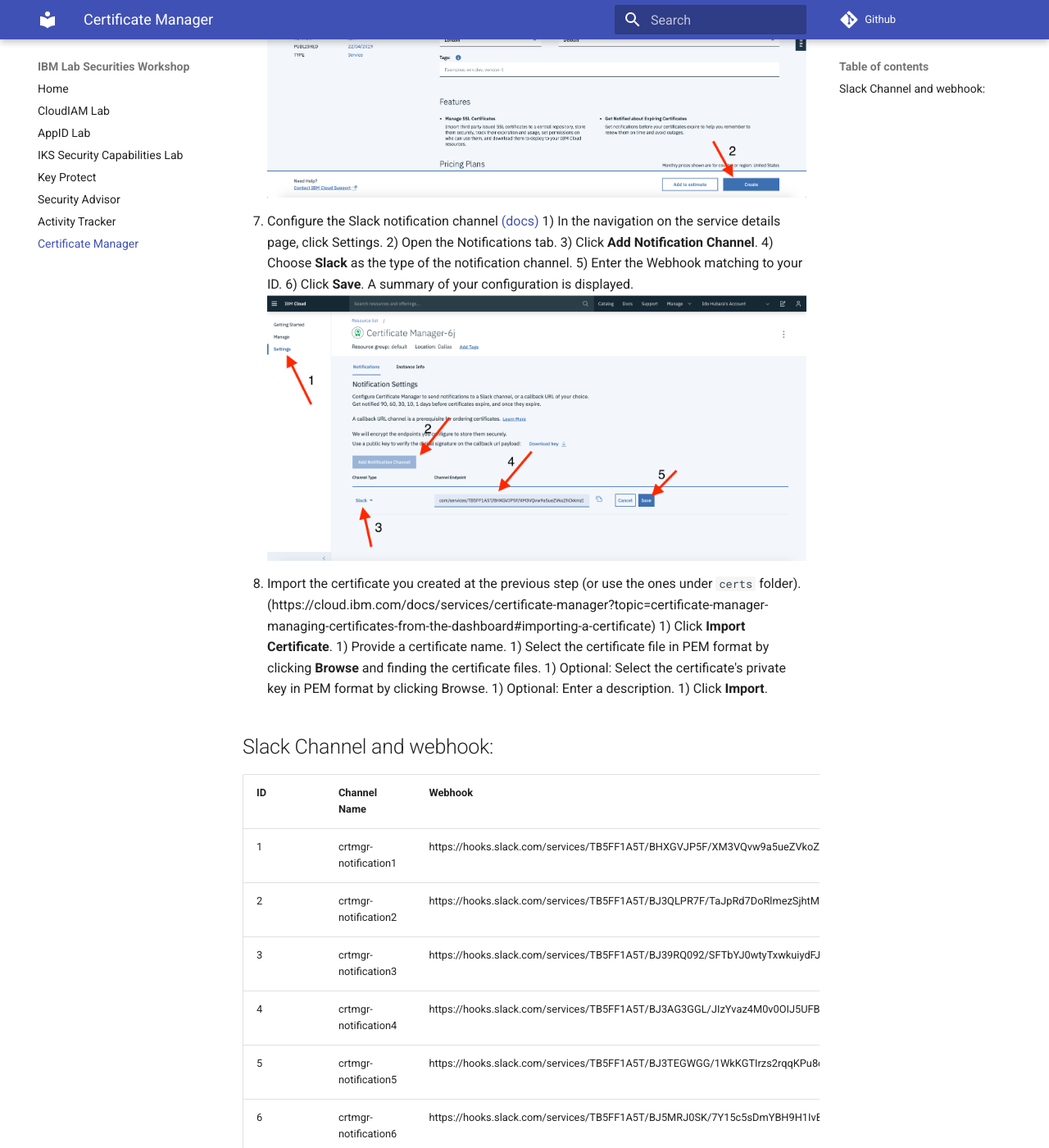
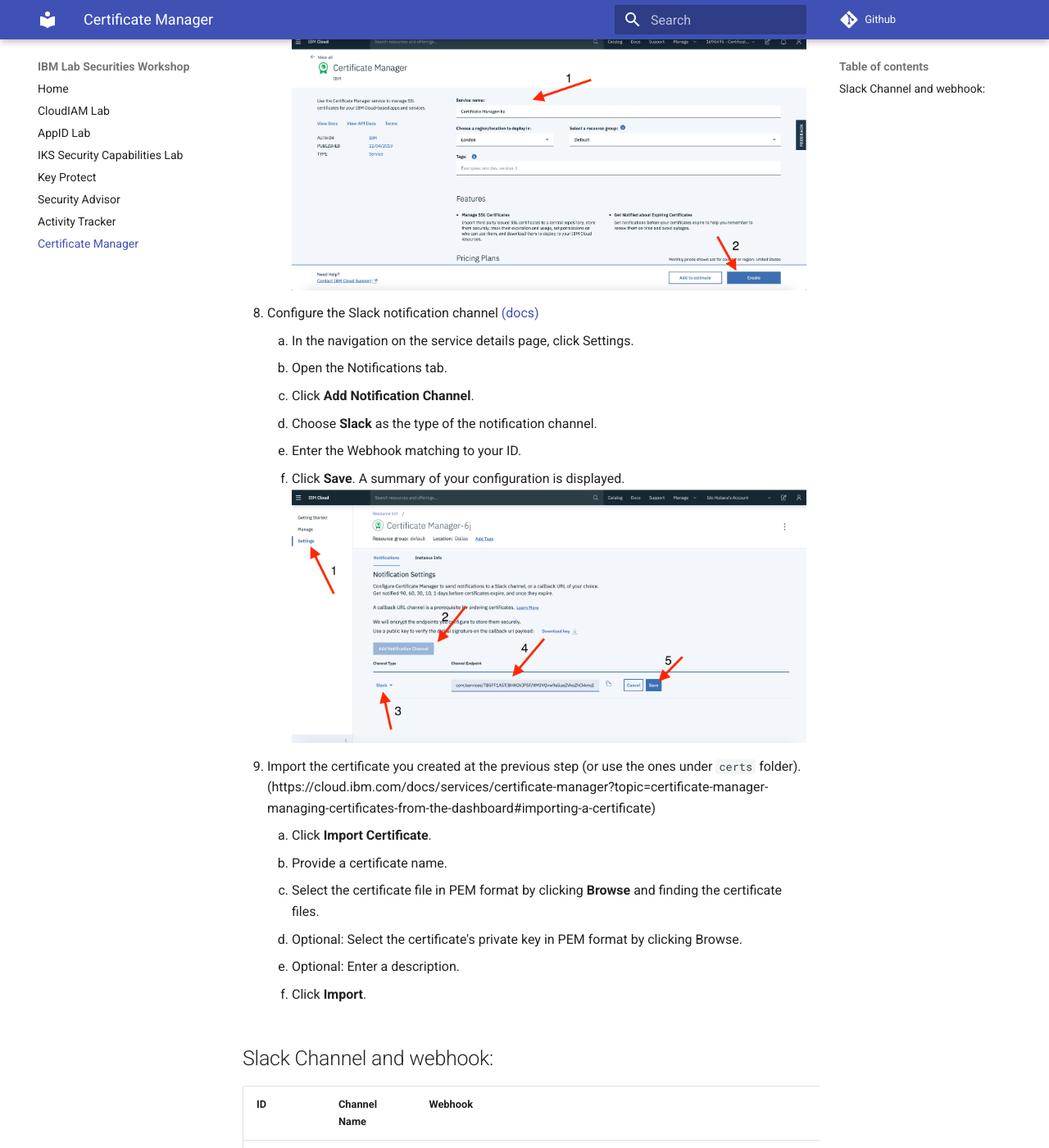
Before and after one commit to ibm-cloud-architecture/ibm-security-workshop, an MkDocs documentation site: the page built from docs/CertificateManager/README.md, in a window 1280 px wide and 1400 px high, scrolled down 1128 px. Shown: the whole window at 82% size. Built offline with MkDocs 1.6.1 and Material for MkDocs 9.7.7, drawn with Linux system fonts in a browser that asks for light colours; some of the changed text lies outside the part shown.

Commit message:
Update README.md

````diff
--- a/docs/CertificateManager/README.md
+++ b/docs/CertificateManager/README.md
@@ -1,47 +1,39 @@
 # Certificate Manager Lab
 1. Create the Slack workspace
-   - Follow this link and join `IBM_CertMgr` Slack workspace - https://join.slack.com/t/ibmcertmgr/shared_invite/enQtNjE3OTg1MjUzNDYyLWI4ZDUyYzEwYThmYjVhMjY3MDJmZDA3OTNmZmY1ZTlkMmEzNWJiYTNjYTRhNTg1ZDM4MzUwODMzNjdmNzk1N2Y
-   - Login
-   - Allow notifications and join the channel according to the list below
+    - Follow this link and join the `IBM_CertMgr` Slack workspace: ``` https://join.slack.com/t/ibmcertmgr/shared_invite/enQtNjE3OTg1MjUzNDYyLWI4ZDUyYzEwYThmYjVhMjY3MDJmZDA3OTNmZmY1ZTlkMmEzNWJiYTNjYTRhNTg1ZDM4MzUwODMzNjdmNzk1N2Y ```
+    - Login and verify your account through your email.
+    - Allow notifications and join the channel according to the list below
 
-   ![join-slack](join-slack.png)
+    ![join-slack](join-slack.png)
 
 2. Create the certificate (optional)
    - Open a new Terminal window
    - go to any folder
    - run the following commands:
-   ```
-    sh
-  ```
-  ```
-  mkdir cert
-  ```
-  ```
-    cd cert
-  ```
-  ```
-   openssl req -x509 -newkey rsa:2048 -subj "/CN=localhost" -keyout myCert.key -out myCert.pem -days 30 -nodes
-  ```
-3. Open a new tab and navigate to cloud.ibm.com
+     1. ``` sh ```
+     2. ``` mkdir cert ```
+     3. ``` cd cert ```
+     4. ``` openssl req -x509 -newkey rsa:2048 -subj "/CN=localhost" -keyout myCert.key -out myCert.pem -days 30 -nodes ```
+3. Open a **new tab** and navigate to **cloud.ibm.com**
    - Create a new instance of CertMgr [(docs)](https://cloud.ibm.com/catalog/services/certificate-manager)
-     1) Give a meaningful name
-     2) Click the create button
+     1. Give a meaningful name
+     2. Click the create button
      ![create instance](create-instance.png)
    - Configure the Slack notification channel [(docs)](https://cloud.ibm.com/docs/services/certificate-manager?topic=certificate-manager-configuring-notifications#adding-channel)
-     1) In the navigation on the service details page, click Settings.
-     2) Open the Notifications tab.
-     3) Click **Add Notification Channel**.
-     4) Choose **Slack**  as the type of the notification channel.
-     5) Enter the Webhook matching to your ID.
-     6) Click **Save**. A summary of your configuration is displayed.
+     1. In the navigation on the service details page, click Settings.
+     2. Open the Notifications tab.
+     3. Click **Add Notification Channel**.
+     4. Choose **Slack**  as the type of the notification channel.
+     5. Enter the Webhook matching to your ID.
+     6. Click **Save**. A summary of your configuration is displayed.
      ![add-channel](add-channel.png)
    - Import the certificate you created at the previous step (or use the ones under `certs` folder).(https://cloud.ibm.com/docs/services/certificate-manager?topic=certificate-manager-managing-certificates-from-the-dashboard#importing-a-certificate)
-     1) Click **Import Certificate**.
-     1) Provide a certificate name.
-     1) Select the certificate file in PEM format by clicking **Browse** and finding the certificate files.
-     1) Optional: Select the certificate's private key in PEM format by clicking Browse.
-     1) Optional: Enter a description.
-     1) Click **Import**.
+     1. Click **Import Certificate**.
+     2. Provide a certificate name.
+     3. Select the certificate file in PEM format by clicking **Browse** and finding the certificate files.
+     4. Optional: Select the certificate's private key in PEM format by clicking Browse.
+     5. Optional: Enter a description.
+     6. Click **Import**.
 
 ## Slack Channel and webhook:
 | ID  | Channel Name            | Webhook   |
````
